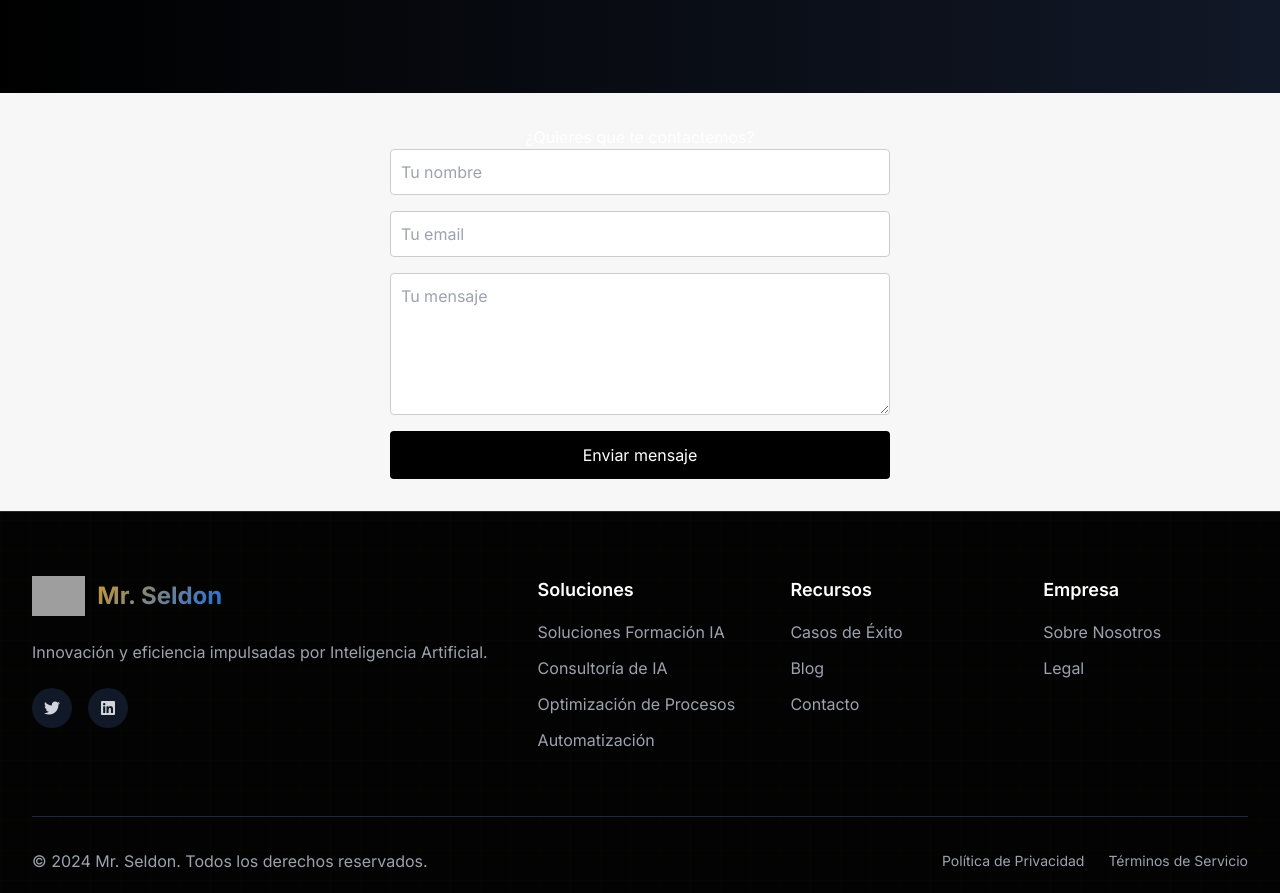
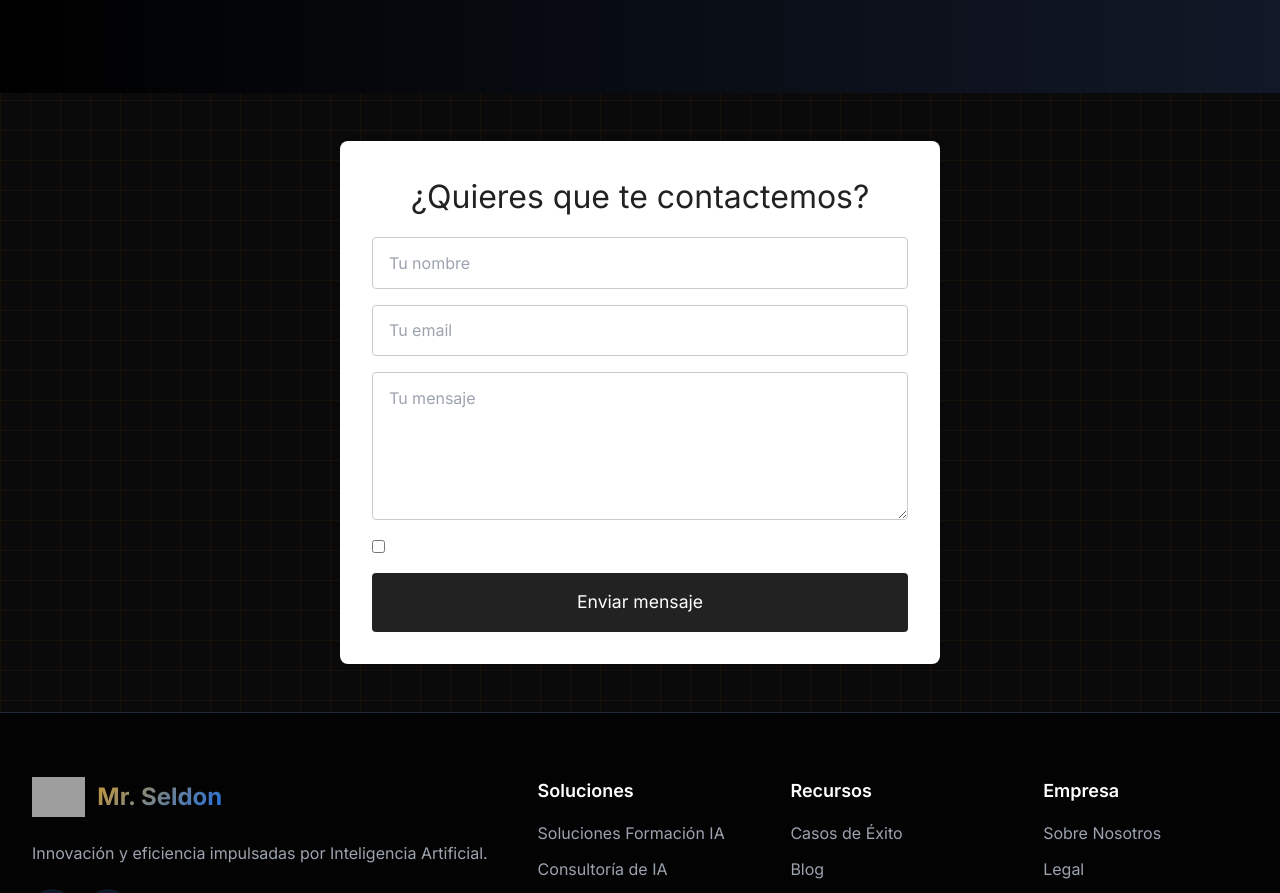
Before and after one commit to lolezno/mrseldon, a plain HTML site: page index.html in a window 1280 px wide. Shown: the part 4070-4963 px from the top of the page. Drawn offline with nearby package versions, Linux system fonts and the light colour scheme; grey boxes are pictures that could not be loaded.

Commit message:
Update index.html arreglo formulario

```diff
--- a/index.html
+++ b/index.html
@@ -26,6 +26,56 @@
     <link rel="stylesheet" href="https://cdnjs.cloudflare.com/ajax/libs/font-awesome/6.4.0/css/all.min.css">
     <link href="https://fonts.googleapis.com/css2?family=Inter:wght@300;400;500;600;700;800;900&display=swap" rel="stylesheet">
     <style>
+        .contact-section {
+    max-width: 600px;
+    margin: 3rem auto;
+    padding: 2rem;
+    background-color: #ffffff;
+    border-radius: 8px;
+    box-shadow: 0 2px 8px rgba(0,0,0,0.1);
+  }
+  .contact-section h2 {
+    font-size: 2rem;
+    color: #222;
+    margin-bottom: 1rem;
+    text-align: center;
+  }
+  .contact-section form {
+    display: flex;
+    flex-direction: column;
+    gap: 1rem;
+  }
+  .contact-section input,
+  .contact-section textarea {
+    padding: 0.8rem 1rem;
+    font-size: 1rem;
+    border: 1px solid #ccc;
+    border-radius: 4px;
+  }
+  .contact-section textarea {
+    resize: vertical;
+  }
+  .contact-section .privacy {
+    display: flex;
+    align-items: center;
+    font-size: 0.9rem;
+  }
+  .contact-section .privacy input {
+    margin-right: 0.5rem;
+  }
+  .contact-section button {
+    padding: 1rem;
+    font-size: 1.1rem;
+    color: #fff;
+    background-color: #222;
+    border: none;
+    border-radius: 4px;
+    cursor: pointer;
+    transition: background-color 0.2s ease;
+  }
+  .contact-section button:hover {
+    background-color: #555;
+  }
         :root {
             --primary: #FFA500; /* Naranja Vibrante */
             --primary-dark: #E59400;
@@ -671,29 +721,20 @@
             </div>
         </section>
 <!-- ... contenido anterior de tu página ... -->
-
-<section id="contacto" style="padding: 2rem; background-color: #f7f7f7; text-align: center;">
+<div class="contact-section">
   <h2>¿Quieres que te contactemos?</h2>
-  <form name="contact" method="POST" data-netlify="true" style="max-width: 500px; margin: 0 auto;">
-    <div style="display: flex; flex-direction: column; gap: 1rem;">
-      <input type="text" name="name" placeholder="Tu nombre" required
-             style="padding: 10px; font-size: 1rem; border: 1px solid #ccc; border-radius: 4px;">
-
-      <input type="email" name="email" placeholder="Tu email" required
-             style="padding: 10px; font-size: 1rem; border: 1px solid #ccc; border-radius: 4px;">
-
-      <textarea name="message" placeholder="Tu mensaje" rows="5"
-                style="padding: 10px; font-size: 1rem; border: 1px solid #ccc; border-radius: 4px;"></textarea>
-
-      <button type="submit"
-              style="padding: 12px; font-size: 1rem; background-color: black; color: white; border: none; border-radius: 4px; cursor: pointer;">
-        Enviar mensaje
-      </button>
+  <form name="contact" method="POST" data-netlify="true">
+    <input type="text" name="name" placeholder="Tu nombre" required>
+    <input type="email" name="email" placeholder="Tu email" required>
+    <textarea name="message" placeholder="Tu mensaje" rows="5"></textarea>
+    <div class="privacy">
+      <input type="checkbox" name="privacy" id="privacy" required>
+      <label for="privacy">He leído y acepto la <a href="/politica-privacidad" target="_blank">política de privacidad</a>.</label>
     </div>
+    <button type="submit">Enviar mensaje</button>
   </form>
-</section>
+</div>
     </main>
-
     <!-- Footer -->
     <footer class="bg-black/70 border-t border-gray-800 relative z-10">
         <div class="max-w-7xl mx-auto px-4 sm:px-6 lg:px-8 py-16">
```
